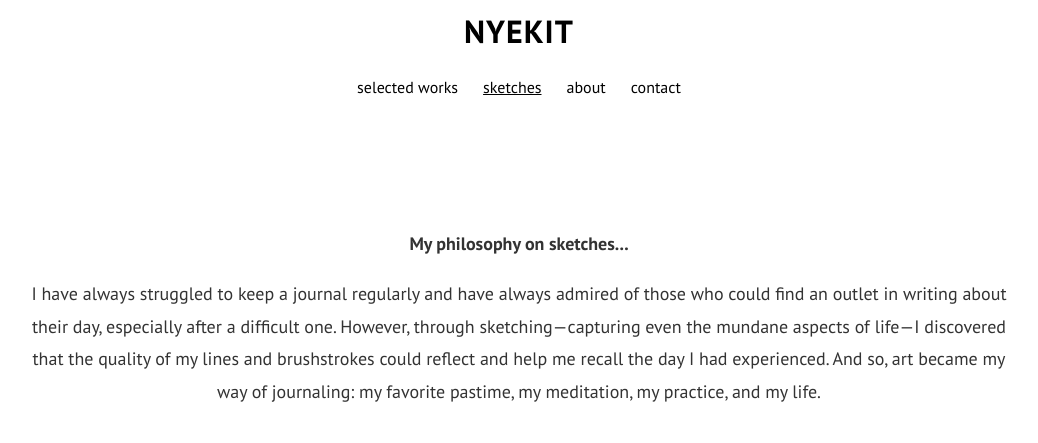
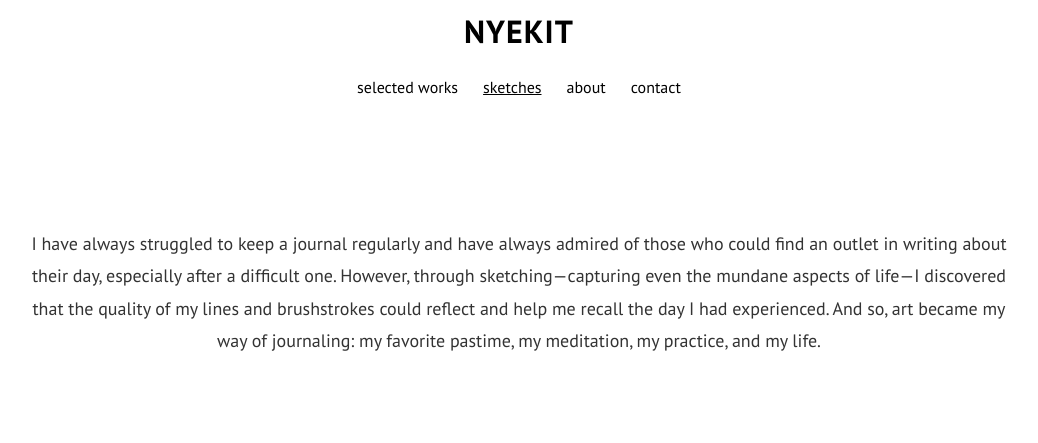
Before and after one commit to AravBhargava05/Nikita, a Flask app: page /sketches in a window 1280 px wide. Shown: the top 443 px of the page, without its empty margins (121-1159 px from the left). Run offline with Flask 3, Linux system fonts and the light colour scheme.

Commit message:
Update sketches.html

```diff
--- a/templates/sketches.html
+++ b/templates/sketches.html
@@ -4,9 +4,6 @@
 <main>
     <section class="contact-section">
         <div class="contact-container3">
-            <p class="about-description2"><strong>
-            My philosophy on sketches...
-            </strong></p>
             <p class="about-description2">
                 I have always struggled to keep a journal regularly and have always admired of those who could find an outlet in writing about their day, especially after a difficult one. However, through sketching—capturing even the mundane aspects of life—I discovered that the quality of my lines and brushstrokes could reflect and help me recall the day I had experienced. And so, art became my way of journaling: my favorite pastime, my meditation, my practice, and my life.
             </p>
```
